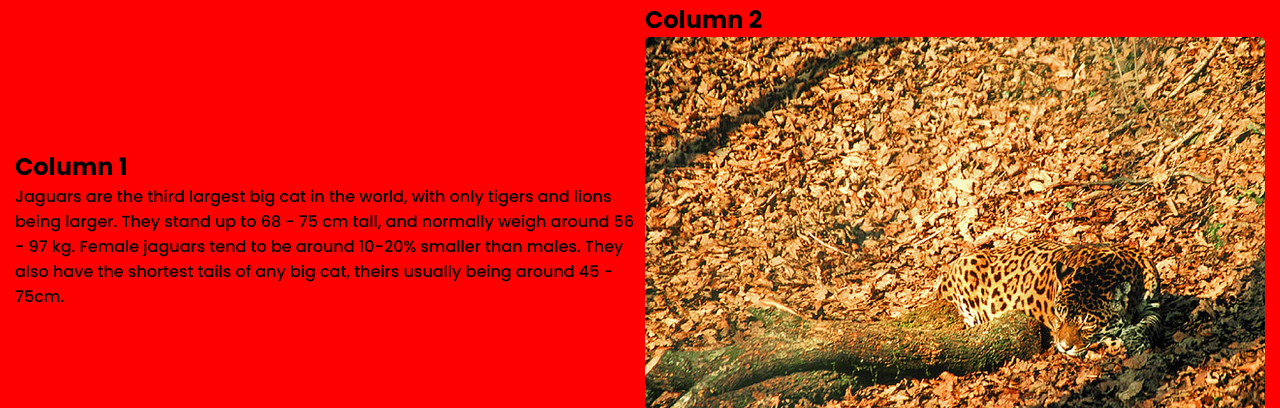
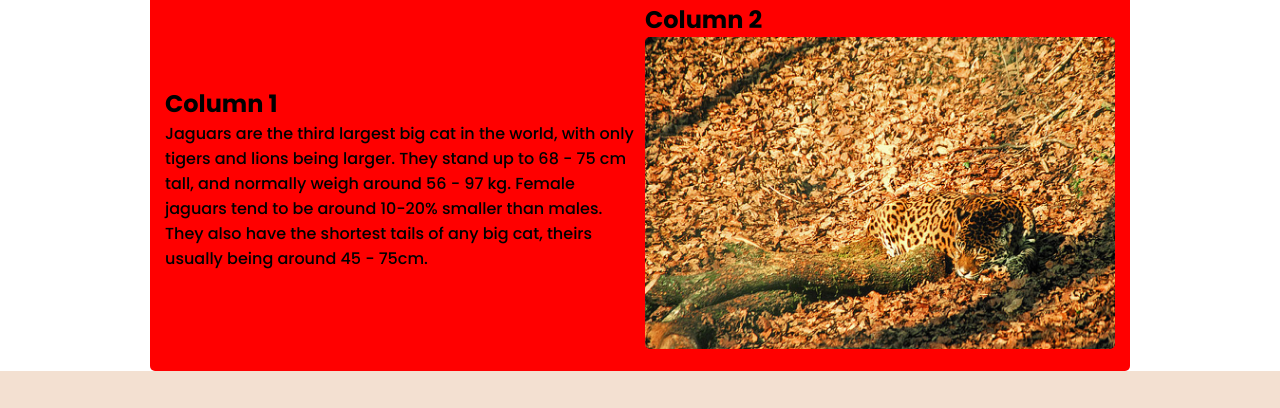
Before and after one commit to georjeez/Team-JAGuars, a plain HTML site: page appearance.html in a window 1280 px wide. Shown: the part 114-522 px from the top of the page. Drawn offline with Linux system fonts and the light colour scheme.

Commit message:
Update style.css

```diff
--- a/css/style.css
+++ b/css/style.css
@@ -12,11 +12,12 @@
 }
 
 .main-content{
-background-color:red;
- display:flex;
- max-width: 100%;
- padding:10px;
-border-radius: 5px;
+  background-color:red;
+  display:flex;
+  max-width: 75%;
+  padding:10px;
+  border-radius: 5px;
+  margin:auto;
 }
 
 .row {
```
